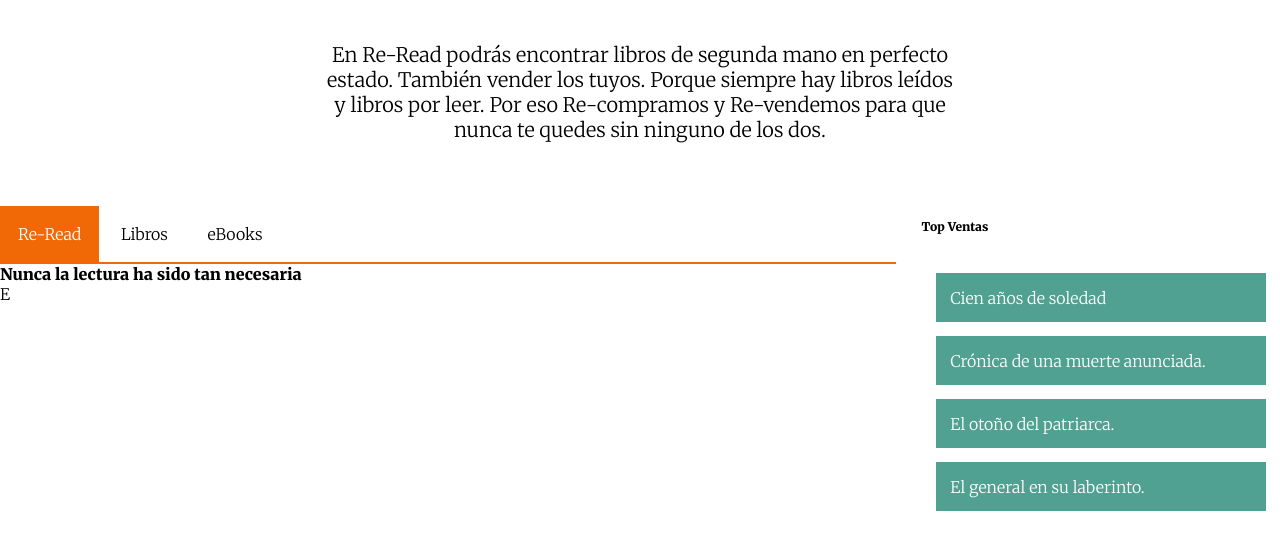
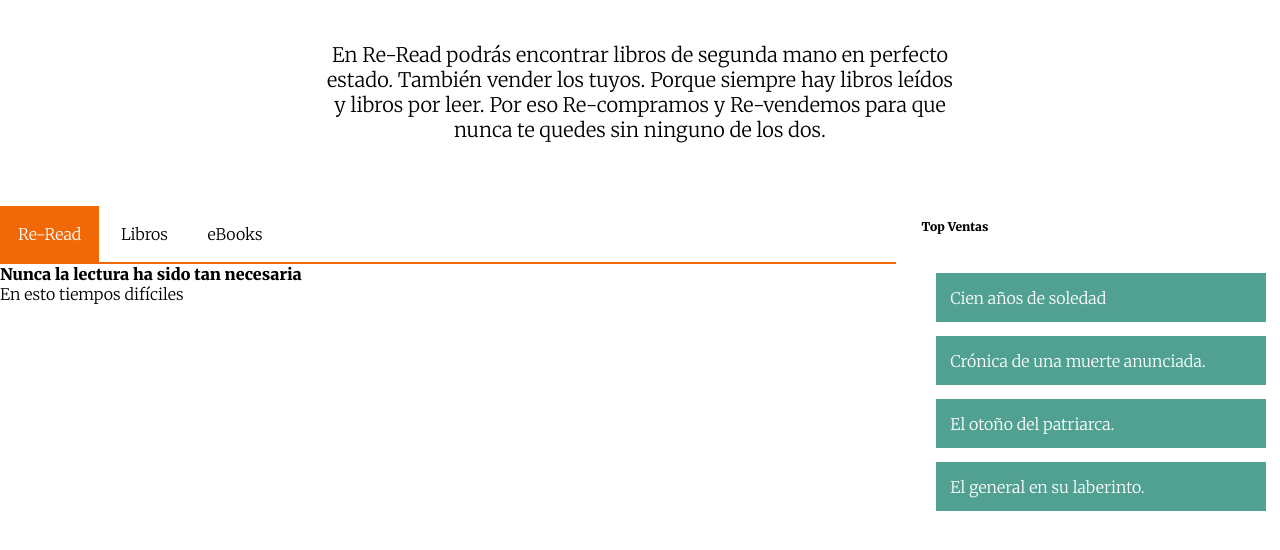
Before and after one commit to B0BINA/Re-read, a plain HTML site: page index.html in a window 1280 px wide. Shown: the part 232-782 px from the top of the page. Drawn offline with Linux system fonts and the light colour scheme.

Commit message:
Update index.html

```diff
--- a/index.html
+++ b/index.html
@@ -28,7 +28,7 @@
             <button class="botones2">eBooks</button>
         <hr class="linea">
         <p class="titulo2"><strong>Nunca la lectura ha sido tan necesaria</strong></p>
-        <p>E</p>
+        <p>En esto tiempos difíciles </p>
         </div>
         <div class="column30">
             <p class="ventas"><strong>Top Ventas</strong></p>
```
